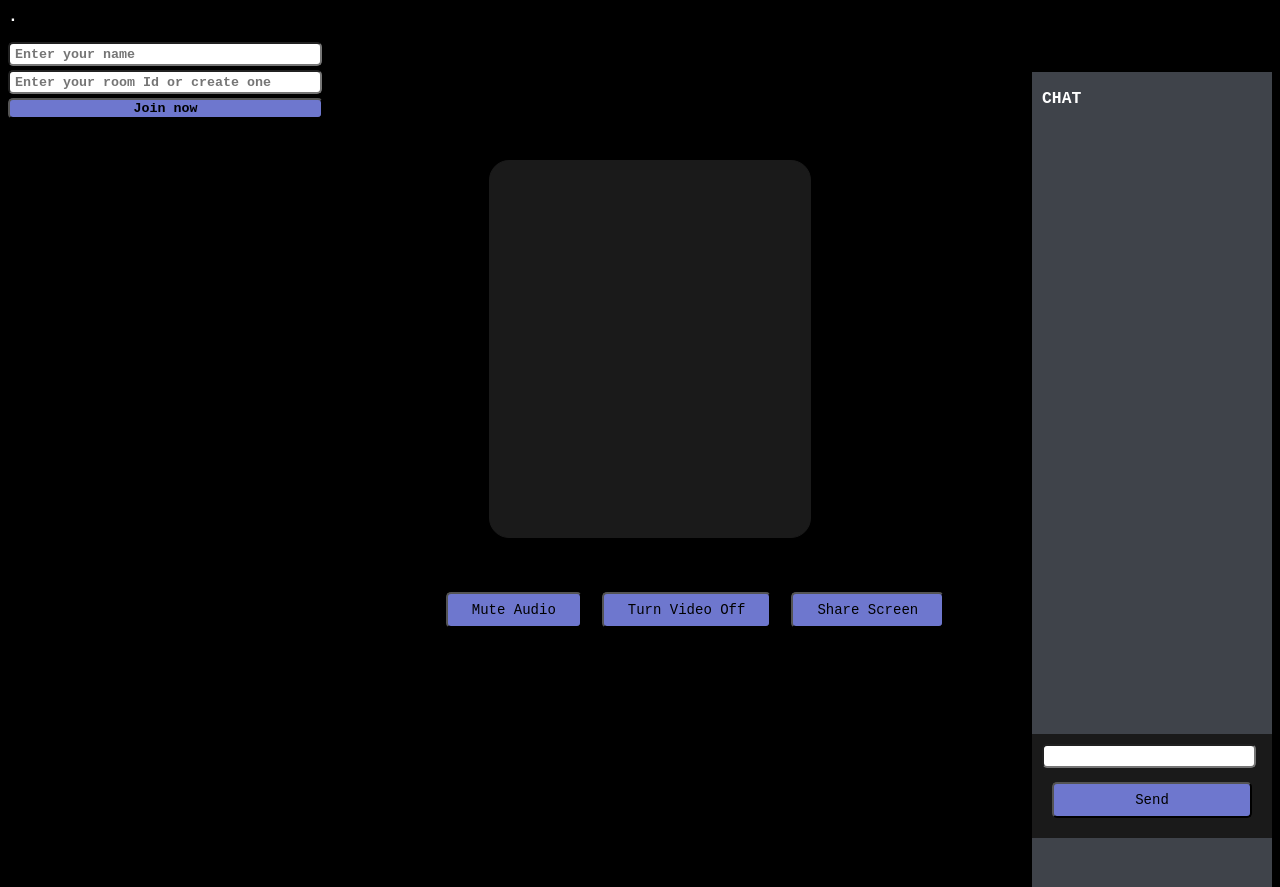
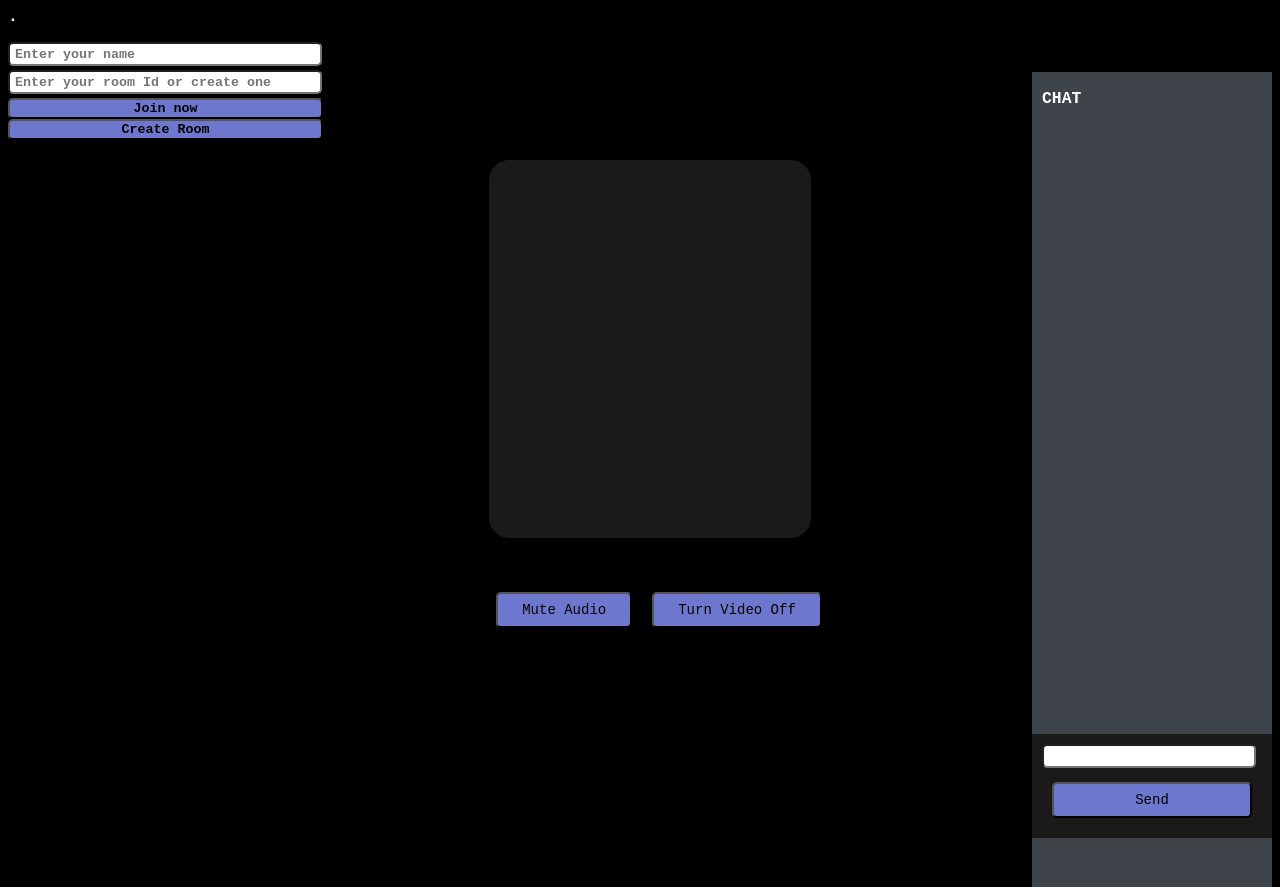
Before and after one commit to kiyopon-10/Hey, a Django app: page / in a window 1280 px wide. Shown: the part 53-940 px from the top of the page. Run offline with Django 5.2, Linux system fonts and the light colour scheme.

Commit message:
made some changes to the interface

```diff
--- a/mysite/chat/templates/chat/main.html
+++ b/mysite/chat/templates/chat/main.html
@@ -44,7 +44,7 @@
     <div class="controls">
         <button id="btn-toggle-audio">Mute Audio</button>
         <button id="btn-toggle-video">Turn Video Off</button>
-        <button id="btn-share-screen">Share Screen</button>
+        {% comment %} <button id="btn-share-screen">Share Screen</button> {% endcomment %}
     </div>
 
     <script type="text/javascript" src="{% static 'js/main.js' %}"></script>
--- a/mysite/static/css/main.css
+++ b/mysite/static/css/main.css
@@ -77,7 +77,11 @@ input {
 }
 
 #btn-create{
-    visibility: hidden;
+    width: 315px;
+    background-color: #6e77ce;
+    /* font-size: 14px;
+    font-weight: 500; */
+    border-radius: 5px;
 }
 
 .main-grid-container {
@@ -119,13 +123,11 @@ video {
     display: flex;
     justify-content: center;
     margin-top: 20px;
-    margin-left: 350px;
+    margin-left: 278px;
 }
 
 #btn-toggle-audio,
-#btn-toggle-video,
-#btn-share-screen {
-
+#btn-toggle-video {
     display: block;
     background-color: #6e77ce;
     padding: 8px 24px;
--- a/mysite/static/js/main.js
+++ b/mysite/static/js/main.js
@@ -388,25 +388,25 @@ function removeVideo(video){
 }
 
 // Get necessary DOM elements
-const btnShareScreen = document.getElementById('btn-share-screen');
+// const btnShareScreen = document.getElementById('btn-share-screen');
 const videoContainer = document.getElementById('video-container');
 
 // Function to handle screen sharing
-async function startScreenSharing() {
-    try {
-        const stream = await navigator.mediaDevices.getDisplayMedia();
-        const videoElement = document.createElement('video');
-        videoElement.srcObject = stream;
-        videoElement.autoplay = true;
-        videoElement.controls = true;
-        videoContainer.appendChild(videoElement);
-    } catch (error) {
-        console.error('Error accessing screen:', error);
-    }
-}
+// async function startScreenSharing() {
+//     try {
+//         const stream = await navigator.mediaDevices.getDisplayMedia();
+//         const videoElement = document.createElement('video');
+//         videoElement.srcObject = stream;
+//         videoElement.autoplay = true;
+//         videoElement.controls = true;
+//         videoContainer.appendChild(videoElement);
+//     } catch (error) {
+//         console.error('Error accessing screen:', error);
+//     }
+// }
 
 // Event listener for screen sharing button
-btnShareScreen.addEventListener('click', startScreenSharing);
+// btnShareScreen.addEventListener('click', startScreenSharing);
 
 var btnSendMsg = document.querySelector('#btn-send-message')
 var messageList = document.querySelector('#message-list')
```
